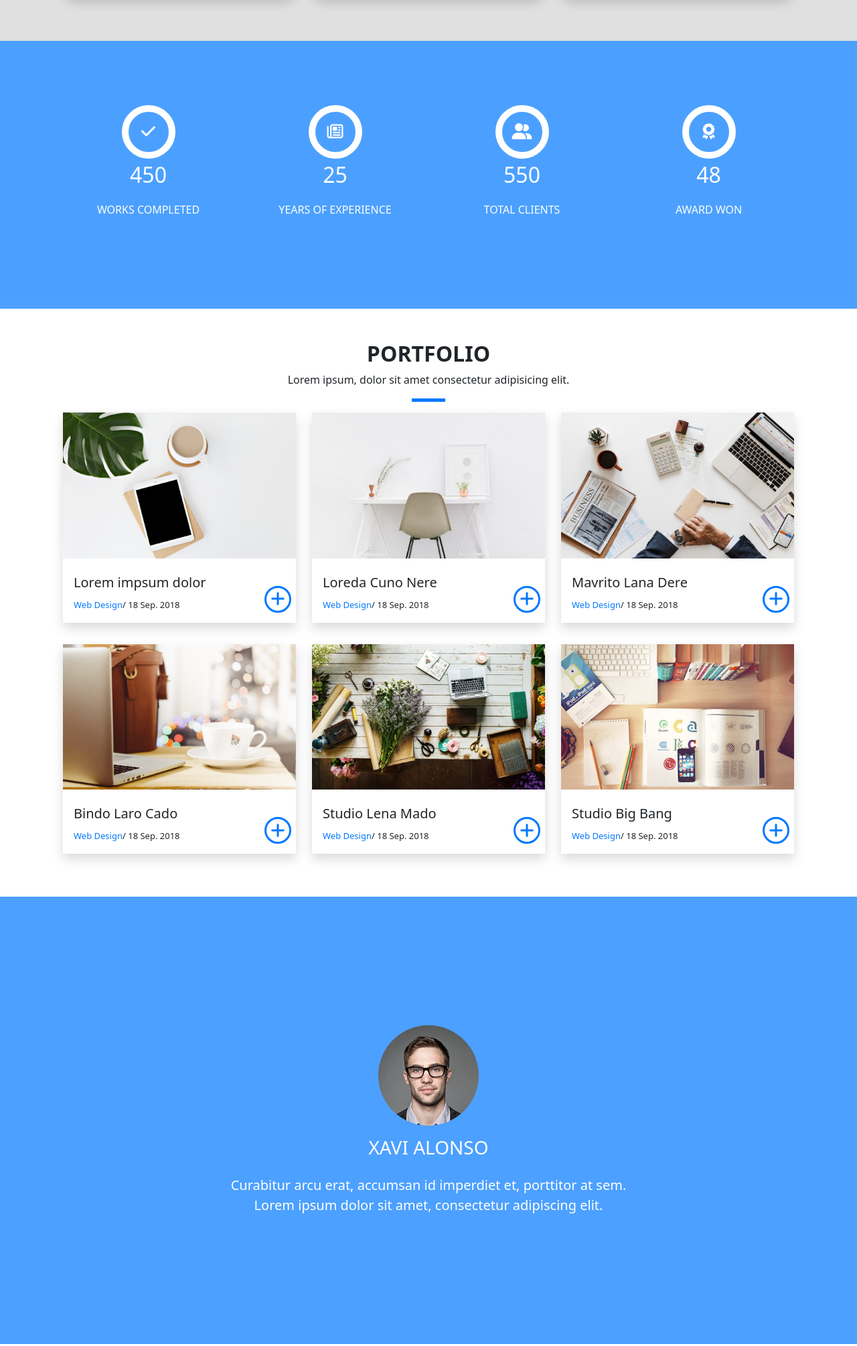
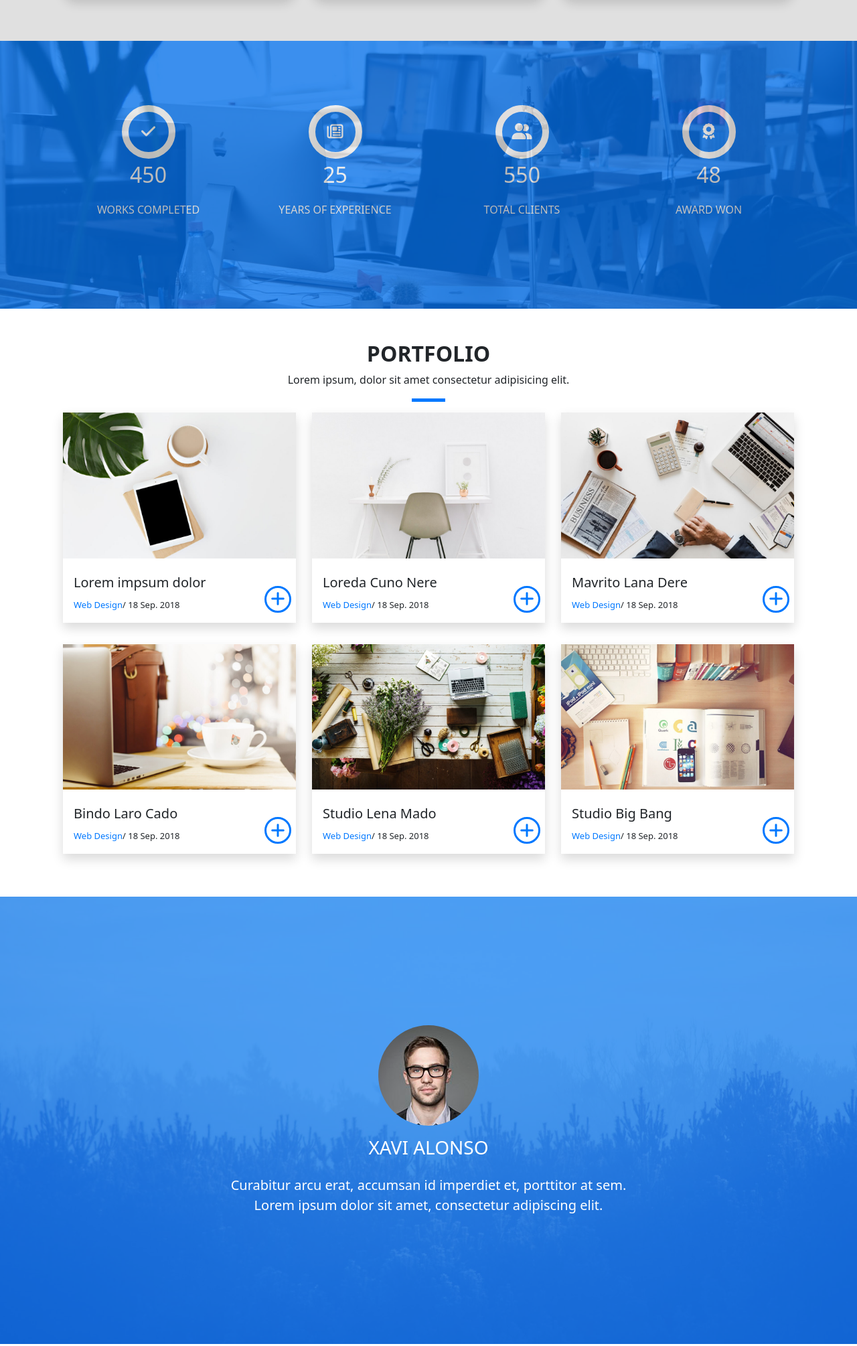
Before and after one commit to MayaSleman/devfolio, a plain HTML site: page index.html in a window 1280 px wide. Shown: the part 2354-4364 px from the top of the page at 67% size. Drawn offline with nearby package versions, Linux system fonts and the light colour scheme; the site is published under a folder, as on GitHub Pages, so addresses that start at the root find nothing.

Commit message:
third-commit

```diff
--- a/assets/CSS/style.css
+++ b/assets/CSS/style.css
@@ -158,7 +158,7 @@ align-items: center;
     color:white !important;
 }
 .count{
-    background-image: url(/assets/images/counters-bg.jpg);
+    background-image: url(./../images/counters-bg.jpg);
     background-repeat: no-repeat;
     background-attachment: fixed;
     background-size: cover;
@@ -218,7 +218,7 @@ align-items: center;
     cursor: pointer;
 }
 .slider{
-    background-image: url(/assets/images/overlay-bg.jpg);
+    background-image: url(./../images/overlay-bg.jpg);
     background-repeat: no-repeat;
     background-attachment: fixed;
     background-size: cover;
```
